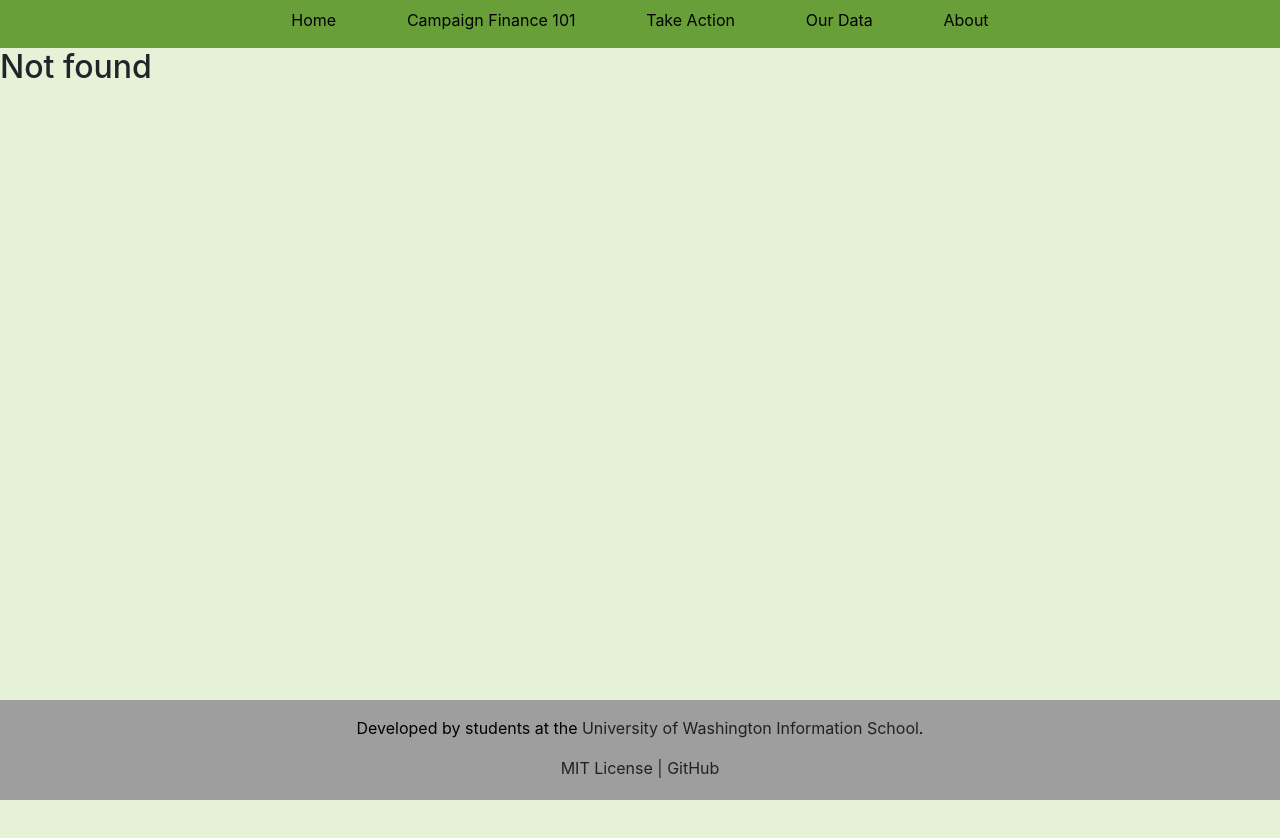
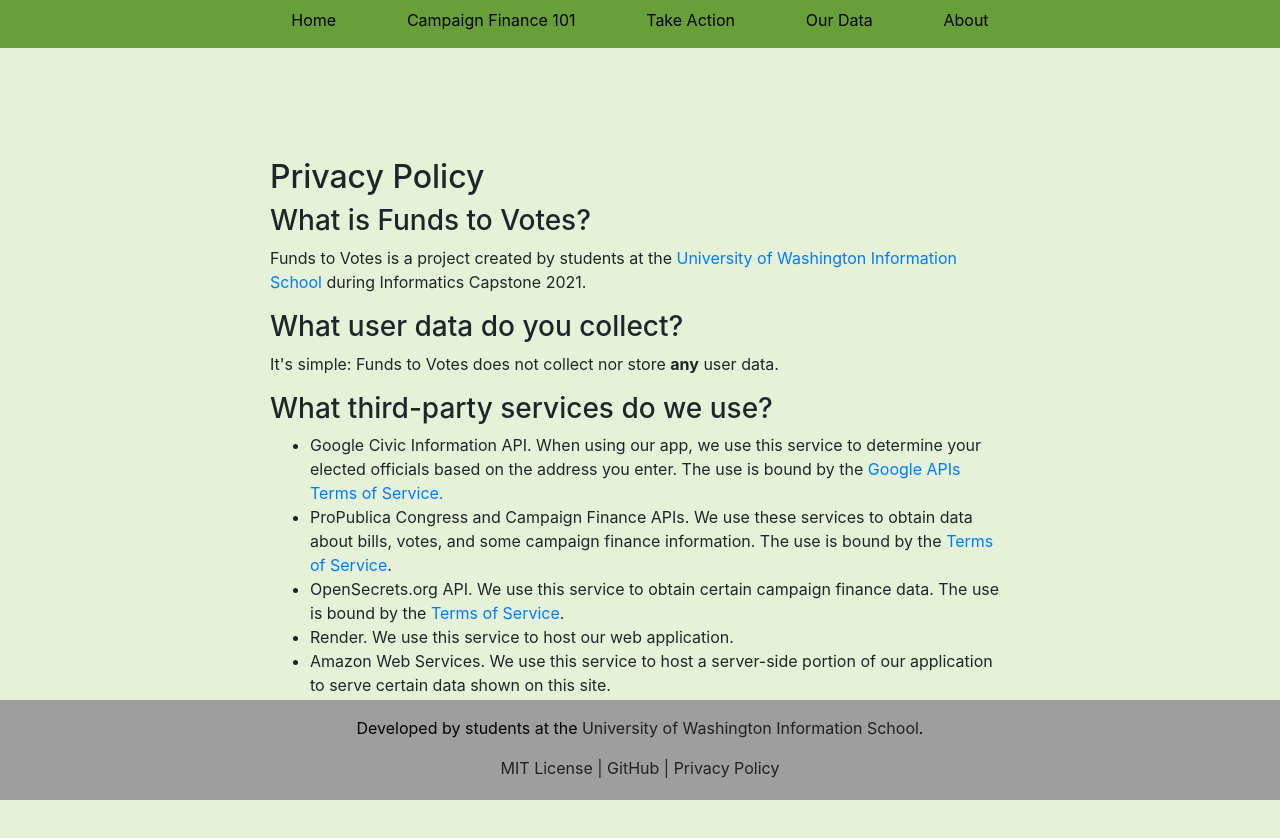
Before and after one commit to FundsToVotes/FundsToVotes-web, a React (Create React App) app: page /privacy-policy in a window 1280 px wide. Before the commit this address had no page. Shown: the top 838 px of the page. Before the commit the page ends 800 px from the top, so only its background shows below. Built offline with nearby package versions, Linux system fonts and the light colour scheme.

Commit message:
Content changes, error handling, more specific Google API call

```diff
--- a/src/App.js
+++ b/src/App.js
@@ -5,6 +5,7 @@ import About from "./Components/StaticPages/About";
 import Finance101 from "./Components/StaticPages/Finance101";
 import OurData from "./Components/StaticPages/OurData";
 import TakeAction from "./Components/StaticPages/TakeAction";
+import PrivacyPolicy from "./Components/StaticPages/PrivacyPolicy";
 import NotFound from "./Components/StaticPages/NotFound";
 import Header from "./Components/Header";
 import Footer from "./Components/Footer";
@@ -27,6 +28,7 @@ function App() {
                 <OurData path="/our-data" />
                 <About path="/about" />
                 <RepresentativeDetails path="/representative-details" />
+                <PrivacyPolicy path="/privacy-policy" />
                 <NotFound default />
             </Router>
 
--- a/src/Components/Footer.js
+++ b/src/Components/Footer.js
@@ -1,4 +1,5 @@
 import React from "react";
+import { Link } from "@reach/router";
 import { MDBFooter } from 'mdb-react-ui-kit';
 
 function Footer() {
@@ -7,7 +8,7 @@ function Footer() {
             <div className='text-center p-3' /*style={{ backgroundColor: 'rgba(0, 0, 0, 0.2)' }}*/>
                 <p style = {{ color: "black" }}>Developed by students at the <a href="https://ischool.uw.edu" style={{ color: "#212121" }}>University of Washington Information School</a>.</p>
                 <p>
-                    <a href='https://github.com/FundsToVotes/FundsToVotes-web/blob/main/LICENSE' style={{ color: "#212121" }}>MIT License</a> | <a href='https://github.com/FundsToVotes/FundsToVotes-web' style={{ color: "#212121" }}                     > GitHub</a>
+                    <a href='https://github.com/FundsToVotes/FundsToVotes-web/blob/main/LICENSE' style={{ color: "#212121" }}>MIT License</a> | <a href='https://github.com/FundsToVotes/FundsToVotes-web' style={{ color: "#212121" }}>GitHub</a> | <Link to="/privacy-policy" style={{ color: "#212121" }}>Privacy Policy</Link>
                 </p>
                 {/* <p>Funds to Votes recieves its data from publicly available sources, and makes no claims regarding the accuracy thereof.</p>
                 <p> Funds To Votes is a nonpartisan organization, and doesn't work for the benefit or loss of any specific candidates</p>
--- a/src/Components/RepresentativeDetails.js
+++ b/src/Components/RepresentativeDetails.js
@@ -72,7 +72,7 @@ function IndustriesChart(props) {
 
     return(
         <div>
-            <Plot data={data} layout={{barmode:'stack', title:'Top 10 Industries'}}/>
+            <Plot data={data} layout={{barmode:'stack'}}/>
         </div>
     )
 
--- a/src/Components/StaticPages/OurData.js
+++ b/src/Components/StaticPages/OurData.js
@@ -1,9 +1,20 @@
-import React from 'react'
+import React from "react";
 
-class OurData extends React.Component {
-  render() {
-    return <h2>Our Data</h2>
-  }
+function OurData() {
+    return (
+        <div style={{ display: "block", margin: "auto", width: '75%', padding: '110px' }}>
+            <h2>Our Data</h2>
+            <p>Funds to Votes relies on free, publicly-available APIs. We thank the sponsors and maintainers of these APIs for supporting civic techonology.</p>
+
+            <h3>Google Civic Information</h3>
+            <p>We use the Google Civic Information API to determine a user's U.S. Senators and U.S. Representatives based on their address. It also provides basic demographic and contact information.</p>
+
+            <h3>ProPublica</h3>
+            <p>ProPublica is an independent, nonprofit newsroom focused on investigative journalism. They also publish a lot of data in APIs. We use ProPublica's Congress API to obtain data on bills and votes in the U.S. Congress. We also use ProPublica's Campaign Finance API to get campaign finance data, specifically for independent expenditures.</p>
+
+            <h3>OpenSecrets.org</h3>
+            <p>The Center for Responsive Politics is a research group that tracks money in U.S. politics on its website OpenSecrets.org. We use the OpenSecrets API to obtain campaign finance data, specifically for the industries that support a U.S. Representative or U.S. Senator.</p>
+        </div>
+    );
 }
-
-export default OurData
+export default OurData;
--- /dev/null
+++ b/src/Components/StaticPages/PrivacyPolicy.js
@@ -0,0 +1,28 @@
+import React from "react";
+
+function PrivacyPolicy() {
+    return (
+        <div style={{ display: "block", margin: "auto", width: '75%', padding: '110px' }}>
+            <h2>Privacy Policy</h2>
+
+            <h3>What is Funds to Votes?</h3>
+            <p>Funds to Votes is a project created by students at the <a href="https://ischool.uw.edu">University of Washington Information School</a> during Informatics Capstone 2021.</p>
+
+            <h3>What user data do you collect?</h3>
+            <p>It's simple: Funds to Votes does not collect nor store <strong>any</strong> user data.</p>
+
+            <h3>What third-party services do we use?</h3>
+            <ul>
+                <li>Google Civic Information API. When using our app, we use this service to determine your elected officials based on the address you enter. The use is bound by the <a href="https://developers.google.com/civic-information/docs/terms">Google APIs Terms of Service.</a></li>
+                <li>ProPublica Congress and Campaign Finance APIs. We use these services to obtain data about bills, votes, and some campaign finance information. The use is bound by the <a href="https://projects.propublica.org/api-docs/campaign-finance/">Terms of Service</a>.</li>
+                <li>OpenSecrets.org API. We use this service to obtain certain campaign finance data. The use is bound by the <a href="https://www.opensecrets.org/open-data/api-terms-of-service">Terms of Service</a>.</li>
+                <li>Render. We use this service to host our web application.</li>
+                <li>Amazon Web Services. We use this service to host a server-side portion of our application to serve certain data shown on this site.</li>
+            </ul>
+
+            <h3>How can you contact Funds to Votes?</h3>
+            <p>You may contact the Funds to Votes team <a href="mailto:hello@fundstovotes.info">via email (hello@fundstovotes.info)</a>.</p>
+        </div>
+    );
+}
+export default PrivacyPolicy;
--- a/src/GoogleAPI.js
+++ b/src/GoogleAPI.js
@@ -6,17 +6,17 @@ export function GoogleAPI(props) {
     const [officials, setOfficials] = useState({ nameList:[""], offList:[""] });
     let addressString = encodeURIComponent(props.address);
     useEffect(() => {
-        fetch("https://civicinfo.googleapis.com/civicinfo/v2/representatives?address=" + addressString + "&key=AIzaSyCshtyTCb0erDxK5moA0nU3JT5crT5UWBQ", {
+        fetch("https://civicinfo.googleapis.com/civicinfo/v2/representatives?address=" + addressString + "&key=AIzaSyCshtyTCb0erDxK5moA0nU3JT5crT5UWBQ&levels=country&roles=legislatorUpperBody&roles=legislatorLowerBody", {
             method: "GET",
             'Content-Type': 'application/json',
         })
             .then(res => res.json())
             .then(
                 (result) => {
-                    console.log(result);
-                    let startIndexSen = result['offices'][2]['officialIndices'][0];
-                    let endIndexSen = result['offices'][2]['officialIndices'][result['offices'][2]['officialIndices'].length - 1];
-                    let indexRep = result['offices'][3]['officialIndices'][0];
+                    if (result["officials"].length === 3) {
+                        let startIndexSen = result['offices'][0]['officialIndices'][0];
+                        let endIndexSen = result['offices'][0]['officialIndices'][result['offices'][0]['officialIndices'].length - 1];
+                        let indexRep = result['offices'][1]['officialIndices'][0];
                         let offNames = new Array(endIndexSen - startIndexSen + 2);
                         let listOff = new Array(endIndexSen - startIndexSen + 2);
                         let tempIndex = 0;
@@ -29,7 +29,10 @@ export function GoogleAPI(props) {
                         listOff[listOff.length - 1] = result['officials'][indexRep];
                         let officialPlural = {nameList:offNames, offList:listOff}
                         setOfficials(officialPlural);
-                    console.log(officialPlural);
+                    } else {
+                        alert("Oops, we can't find the representatives for that location! Please try again using a full street address and ZIP code.");
+                        window.location.reload();
+                    }
                 }
             )
     }, [])
```
Lines whose indentation alone changed are shown as unchanged.
